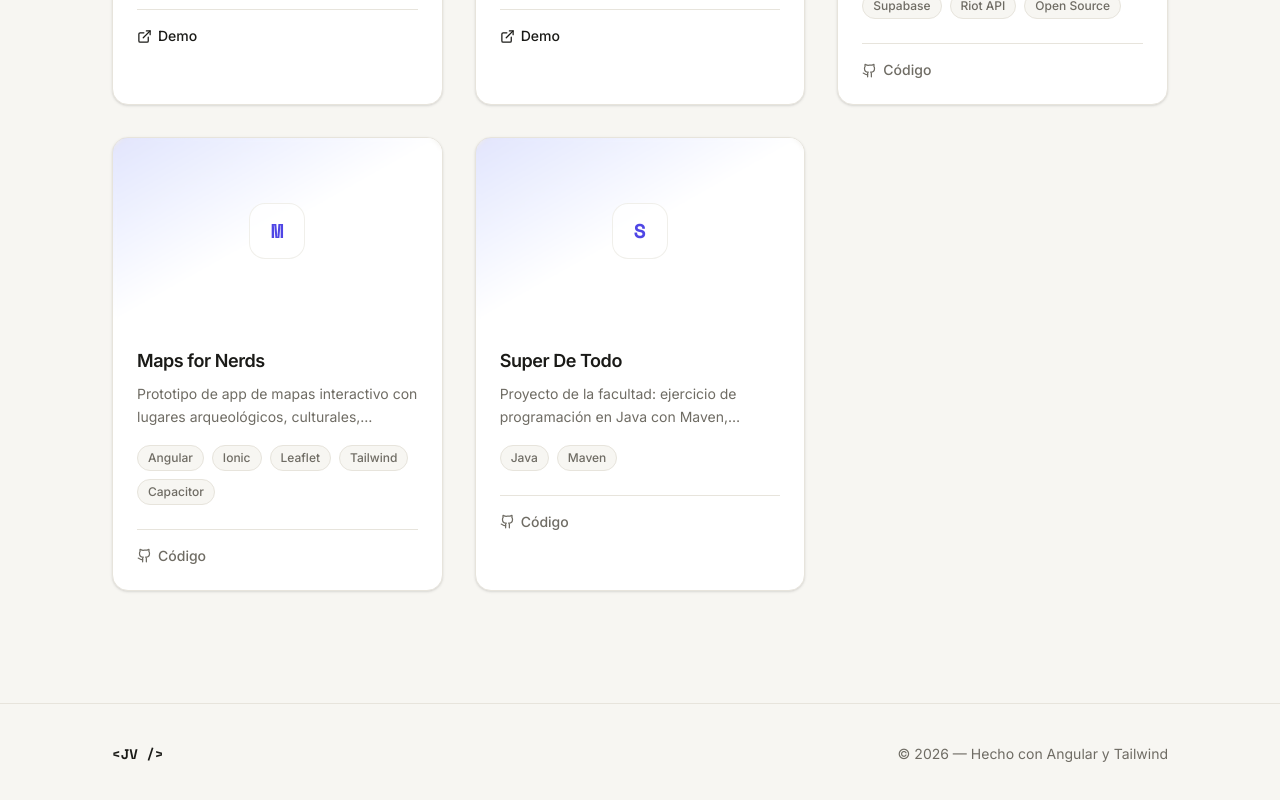
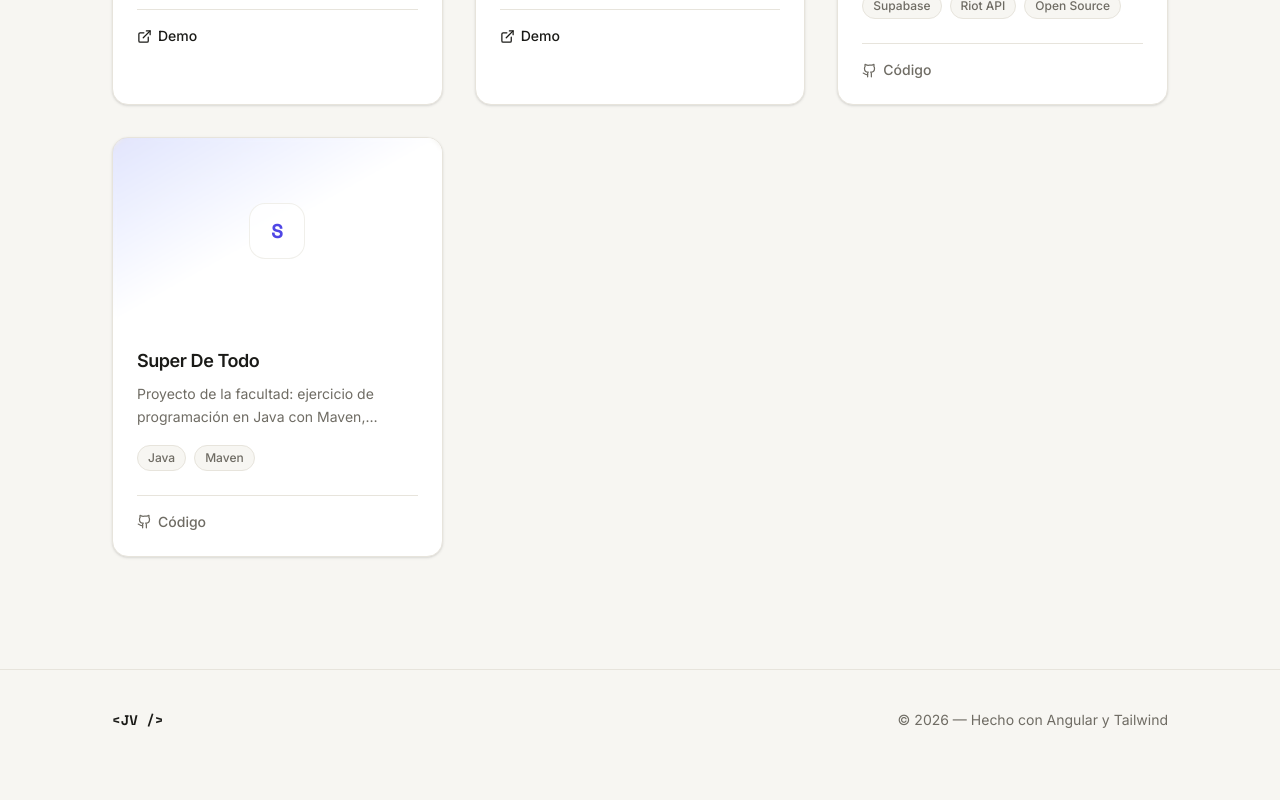
Before and after one commit to joaviarruelolguin/portfolio, an Angular app: page /proyectos in a window 1280 px wide. Shown: the part 1208-2008 px from the top of the page. After the commit the page ends 1978 px from the top, so only its background shows below. Built offline with nearby package versions, Linux system fonts and the light colour scheme.

Commit message:
Modificación en proyectos

```diff
--- a/src/app/pages/projects/projects.component.ts
+++ b/src/app/pages/projects/projects.component.ts
@@ -121,15 +121,6 @@ export class ProjectsComponent {
       repoUrl: 'https://github.com/joaviarruelolguin/lol-squad',
     },
     {
-      id: '7',
-      title: 'Maps for Nerds',
-      description:
-        'Prototipo de app de mapas interactivo con lugares arqueológicos, culturales, reservas naturales e históricos — web + APK desde una sola codebase (Angular zoneless + Ionic + Leaflet). En desarrollo.',
-      image: '',
-      tags: ['Angular', 'Ionic', 'Leaflet', 'Tailwind', 'Capacitor'],
-      repoUrl: 'https://github.com/joaviarruelolguin/maps-for-nerds',
-    },
-    {
       id: '8',
       title: 'Super De Todo',
       description:
```
